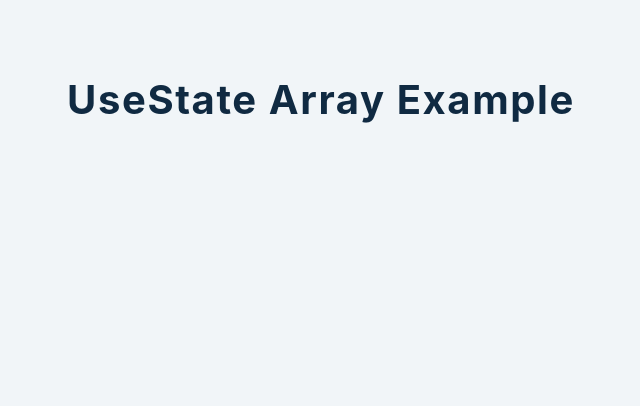
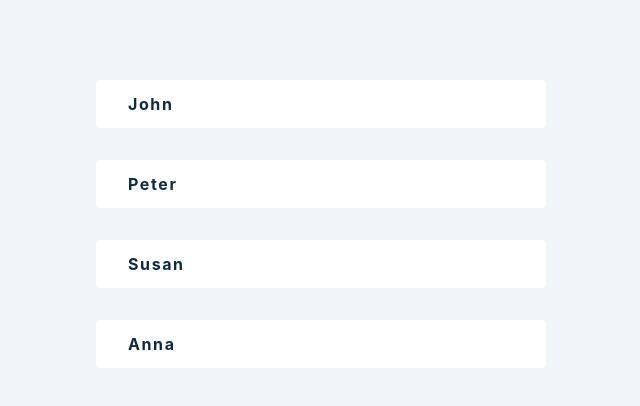
Before and after one commit to MarcoRosselDev/react-advanced-2020, a React (Create React App) app: page / in a window 1280 px wide. Shown: the top 406 px of the page, without its empty margins (319-959 px from the left). Built offline with nearby package versions, Linux system fonts and the light colour scheme.

Commit message:
example 3.2

```diff
--- a/src/tutorial/1-useState/setup/3-useState-array.js
+++ b/src/tutorial/1-useState/setup/3-useState-array.js
@@ -1,8 +1,21 @@
-import React from 'react';
-import { data } from '../../../data';
+import React from "react";
+import { data } from "../../../data";
 
 const UseStateArray = () => {
-  return <h2>useState array example</h2>;
+  // usar React.useState funciona = pero evita importarlo from react
+  const [people, setPeople] = React.useState(data);
+  return (
+    <>
+      {people.map((person) => {
+        const { id, name } = person;
+        return (
+          <div key={id} className="item">
+            <h4>{name}</h4>
+          </div>
+        );
+      })}
+    </>
+  );
 };
 
 export default UseStateArray;
```
